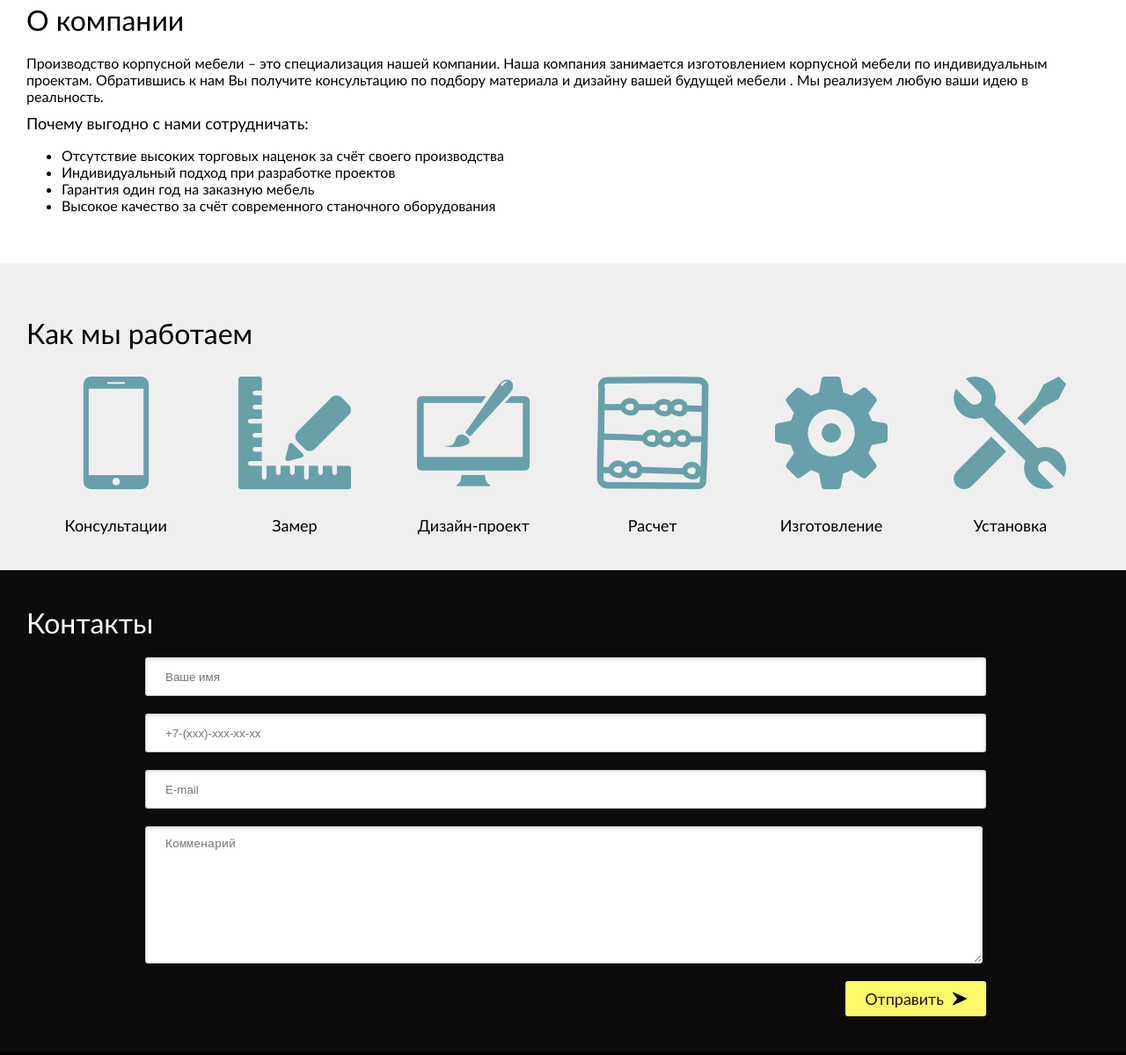
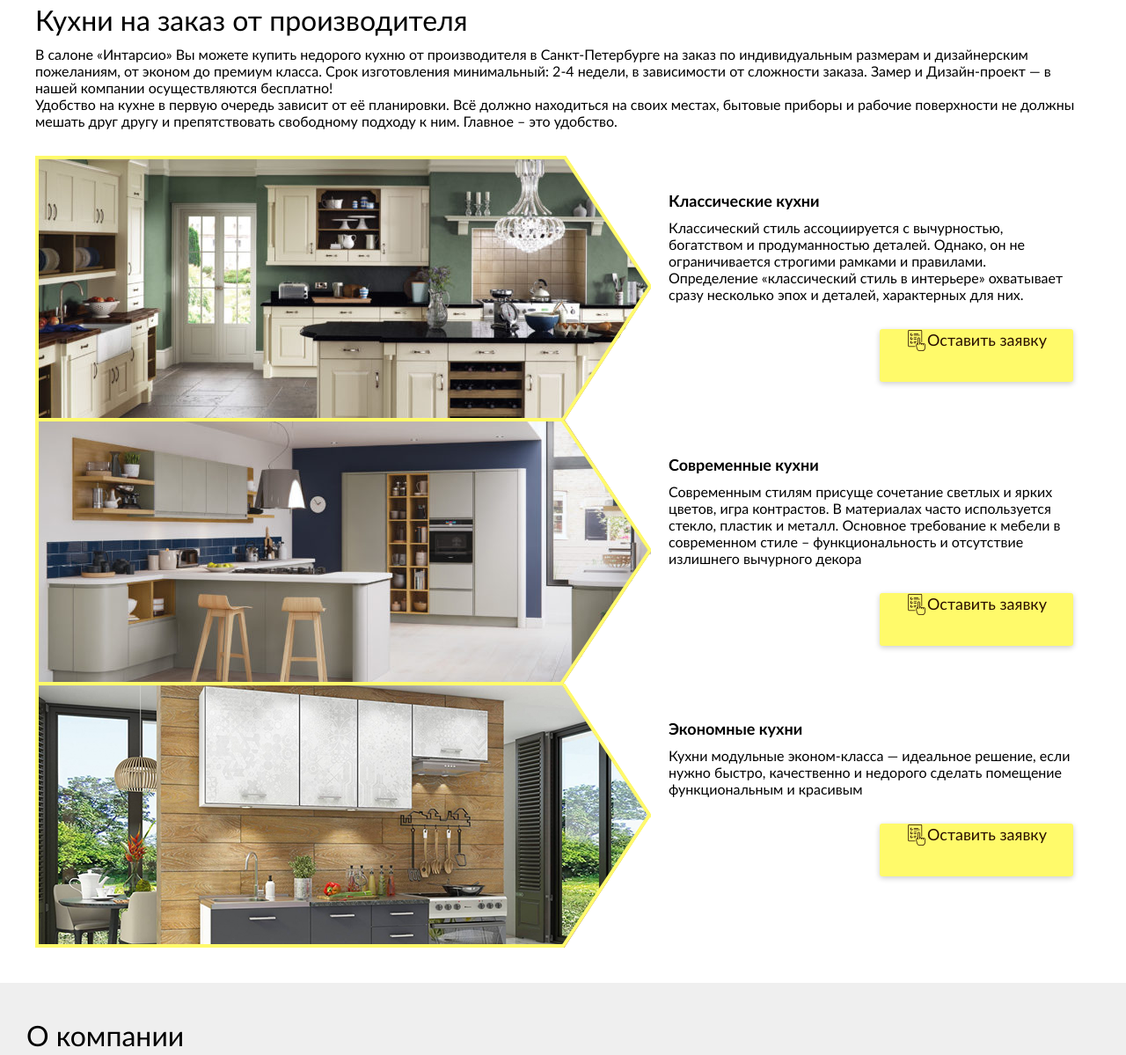
Before and after one commit to immxo/intarcio, a React app in the folder markup/: page /kitchen in a window 1280 px wide. Shown: the part 805-2004 px from the top of the page at 88% size. Built offline with nearby package versions, Linux system fonts and the light colour scheme.

Commit message:
добавил страницу кухни, работает роутинг

```diff
--- a/markup/package.json
+++ b/markup/package.json
@@ -8,7 +8,9 @@
     "react-dom": "^16.3.1",
     "react-modal": "^3.3.2",
     "react-redux": "^5.0.7",
+    "react-router-dom": "^4.2.2",
     "react-scripts-cssmodules": "^1.1.10",
+    "react-transition-group": "^2.3.1",
     "redux": "^3.7.2"
   },
   "scripts": {
--- a/markup/src/components/Catalog.js
+++ b/markup/src/components/Catalog.js
@@ -1,10 +1,13 @@
 import React, { Component } from 'react'
 import styles from '../styles/Catalog.module.css'
+import { BrowserRouter as Router, Route, Link} from "react-router-dom";
 
 class Catalog extends Component {
+
+
     render() {
         return <div className={styles.catalog}>
-                    <a className={styles.catalog__link} href="/users">Кухни</a>
+                    <Link className={styles.catalog__link} to="/kitchen">Кухни</Link>
                     <a className={styles.catalog__link} href="">Спальни</a>
                     <a className={styles.catalog__link} href="">Подъемные кровати</a>
                     <a className={styles.catalog__link} href="">Гостиные</a>
--- a/markup/src/components/Header.js
+++ b/markup/src/components/Header.js
@@ -104,8 +104,10 @@ class Header extends Component {
         return <header className={styles.header}>
                 <div className={styles.container}>
                     <div className={styles.logo}>
-                        <h1 className={styles.logo__title}>Интарсия</h1>
-                        <p className={styles.logo__text}>Корпусная мебель на заказ</p>
+                        <a href="/" className={styles.logoLink}>
+                            <h1 className={styles.logo__title}>Интарсия</h1>
+                            <p className={styles.logo__text}>Корпусная мебель на заказ</p>
+                        </a>
                     </div>
 
                     <div className={styles.phone}>
--- /dev/null
+++ b/markup/src/components/Kitchen.js
@@ -0,0 +1,64 @@
+import React, { Component } from 'react'
+import styles from '../styles/Kitchen.module.css'
+
+class Kitchen extends Component {
+    render() {
+        return(
+            <section className={styles.kitchen}>
+                <div className={styles.kitchen__container}>
+                    <h2 className={styles.kitchen__title}>Кухни на заказ от производителя</h2>
+                    <p className={styles.kitchen__text}>В салоне «Интарсио» Вы можете купить недорого кухню от
+                        производителя в Санкт-Петербурге на заказ по индивидуальным размерам и дизайнерским пожеланиям,
+                        от эконом до премиум класса. Срок изготовления минимальный: 2-4 недели, в зависимости от
+                        сложности заказа. Замер и Дизайн-проект — в нашей компании осуществляются бесплатно!<br/>
+                        Удобство на кухне в первую очередь зависит от её планировки. Всё должно находиться на своих
+                        местах, бытовые приборы и рабочие поверхности не должны мешать друг другу и препятствовать
+                        свободному подходу к ним. Главное – это удобство.
+                    </p>
+                    <div className={styles.kitchenType}>
+                        <div className={styles.kitchenType__classicImg}></div>
+                        <div className={styles.kitchenType__container}>
+                            <h3 className={styles.kitchenType__title}>Классические кухни</h3>
+                            <p className={styles.kitchenType__text}>Классический стиль ассоциируется с вычурностью,
+                                богатством и продуманностью деталей. Однако, он не ограничивается строгими рамками и
+                                правилами. Определение «классический стиль в интерьере» охватывает сразу несколько эпох
+                                и деталей, характерных для них.</p>
+                            <button className={styles.kitchenType__button}>
+                                <div className={styles.kitchenType__buttonImg}></div>
+                                Оставить заявку
+                            </button>
+                        </div>
+                    </div>
+                    <div className={styles.kitchenType}>
+                        <div className={styles.kitchenType__modernImg}></div>
+                        <div className={styles.kitchenType__container}>
+                            <h3 className={styles.kitchenType__title}>Современные кухни </h3>
+                            <p className={styles.kitchenType__text}>Современным стилям присуще сочетание светлых и ярких
+                                цветов, игра контрастов. В материалах часто используется стекло, пластик и металл.
+                                Основное требование к мебели в современном стиле – функциональность и отсутствие
+                                излишнего вычурного декора</p>
+                            <button className={styles.kitchenType__button}>
+                                <div className={styles.kitchenType__buttonImg}></div>
+                                Оставить заявку
+                            </button>
+                        </div>
+                    </div>
+                    <div className={styles.kitchenType}>
+                        <div className={styles.kitchenType__economImg}></div>
+                        <div className={styles.kitchenType__container}>
+                            <h3 className={styles.kitchenType__title}>Экономные кухни </h3>
+                            <p className={styles.kitchenType__text}>Кухни модульные эконом-класса — идеальное решение, если
+                                нужно быстро, качественно и недорого сделать помещение функциональным и красивым</p>
+                            <button className={styles.kitchenType__button}>
+                                <div className={styles.kitchenType__buttonImg}></div>
+                                Оставить заявку
+                            </button>
+                        </div>
+                    </div>
+
+                </div>
+            </section>
+        )}
+}
+
+export default Kitchen
--- a/markup/src/containers/App.js
+++ b/markup/src/containers/App.js
@@ -5,24 +5,32 @@ import HowWorks from "../components/HowWorks";
 import Contacts from "../components/Contacts";
 import Footer from "../components/Footer";
 import Header from "../components/Header";
+import Kitchen from "../components/Kitchen";
 import {connect} from "react-redux";
 import * as modalAction from '../actions/ModalAction'
+import { BrowserRouter as Router, Route, Link } from "react-router-dom";
 
 class App extends Component {
     render() {
+
         const {modalIsOpen, display, title, notificationIsOpen, text} = this.props.modal
         const {openModal , closeModal, openNotification, closeNotification} = this.props.modalAction
-        return <div>
+        return(
+
+        <Router>
+            <div>
                 <Header modalIsOpen={modalIsOpen} display={display} title={title} notificationIsOpen={notificationIsOpen}
                         text = {text} openModal={openModal} closeModal={closeModal} openNotification={openNotification}
                         closeNotification={closeNotification}
                 />
+                <Route path="/kitchen" component={Kitchen} />
                 <About/>
                 <HowWorks/>
                 <Contacts/>
                 <Footer/>
             </div>
-    }
+        </Router>
+        )}
 }
 
 function mapStateToProps(state) {
--- a/markup/src/styles/About.module.css
+++ b/markup/src/styles/About.module.css
@@ -11,6 +11,7 @@ h1,h2,p{
 
 .about{
     padding: 40px 30px 40px 30px;
+    background-color: #EFEFEF;
 }
 
 .title{
--- a/markup/src/styles/Header.module.css
+++ b/markup/src/styles/Header.module.css
@@ -25,7 +25,7 @@
 
 }
 
-h1,p{
+h1,h2,h3,p{
     margin: 0;
 }
 
@@ -47,6 +47,10 @@ h1,p{
 
 .logo{
     margin: 0 0 0 50px;
+}
+
+.logoLink{
+    text-decoration: none;
 }
 
 .logo__title{
@@ -208,34 +212,3 @@ h1,p{
 .modal__title{
     font: 32px Lato;
 }
-
-/*.Modal {*/
-    /*position: absolute;*/
-    /*top: 50%;*/
-    /*left: 50%;*/
-    /*right: auto;*/
-    /*bottom: auto;*/
-    /*border: 1px solid rgb(204, 204, 204);*/
-    /*background: rgb(255, 255, 255);*/
-    /*overflow: auto;*/
-    /*border-radius: 4px;*/
-    /*outline: none;*/
-    /*padding: 20px;*/
-    /*margin-right: -50%;*/
-    /*transform: translate(-50%, -50%);*/
-    /*opacity: 0;*/
-/*}*/
-
-/*.Modal--after-open {*/
-    /*opacity: 1;*/
-    /*transition: opacity 150ms;*/
-/*}*/
-
-/*.Overlay {*/
-    /*position: fixed;*/
-    /*top: 0px;*/
-    /*left: 0px;*/
-    /*right: 0px;*/
-    /*bottom: 0px;*/
-    /*background-color: rgba(0, 0, 0, 0.5);*/
-/*}*/
--- a/markup/src/styles/HowWorks.module.css
+++ b/markup/src/styles/HowWorks.module.css
@@ -1,5 +1,5 @@
 .HowWorks{
-    background-color: #EFEFEF;
+    background-color: #fff;
     padding: 40px 30px 40px 30px;
 }
 
--- /dev/null
+++ b/markup/src/styles/Kitchen.module.css
@@ -0,0 +1,84 @@
+.kitchen{
+    display: flex;
+    justify-content: center;
+    background-color: #fff;
+
+}
+
+.kitchen__container{
+    width: 1200px;
+    padding: 40px 0 40px 0;
+}
+
+.kitchen__title{
+    font: 32px Lato;
+    font-weight: 400;
+}
+
+.kitchen__text{
+    font: 16px Lato;
+    font-weight: 400;
+    margin: 10px 0 30px 0;
+}
+
+.kitchenType__text{
+    font: 16px Lato;
+    font-weight: 400;
+    margin: 10px 0 30px 0;
+}
+
+.kitchenType{
+    display: flex;
+    justify-content: space-around;
+}
+
+.kitchenType__title{
+    font: 18px Lato;
+    font-weight: 700;
+    margin: 20px 0 0 0;
+}
+
+.kitchenType__classicImg{
+    background-image: url("../media/kitchen/classic.png");
+    width: 700px;
+    height: 300px;
+}
+
+.kitchenType__modernImg{
+    background-image: url("../media/kitchen/modern.png");
+    width: 700px;
+    height: 300px;
+}
+
+.kitchenType__economImg{
+    background-image: url("../media/kitchen/econom.png");
+    width: 700px;
+    height: 300px;
+}
+
+.kitchenType__container{
+    width: 460px;
+    padding: 20px;
+}
+
+.kitchenType__button{
+    width: 220px;
+    height: 60px;
+    background-color: #FFFA6A;
+    border-radius: 3px;
+    border: 0px solid #FCB600;
+    color: #290F00;
+    font: 18px Lato;
+    display: flex;
+    justify-content: center;
+    margin-left: auto;
+    cursor: pointer;
+    box-shadow: 0 2px 6px 0 rgba(0, 0, 0, 0.2);
+}
+
+.kitchenType__buttonImg{
+    background-image: url("../media/kitchen/order.png");
+    width: 24px;
+    height: 24px;
+    margin: 0 0 0 0;
+}
```
Also changed, not shown: markup/public/modalTransition.css (line endings or trailing spaces), markup/src/media/kitchen/classic.png (added), markup/src/media/kitchen/econom.png (added), markup/src/media/kitchen/modern.png (added), markup/src/media/kitchen/order.png (added), 1 other file. Lines whose indentation alone changed are shown as unchanged.
